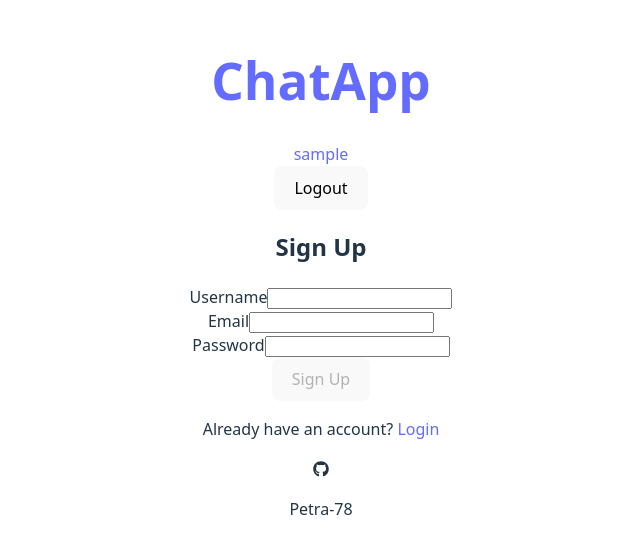
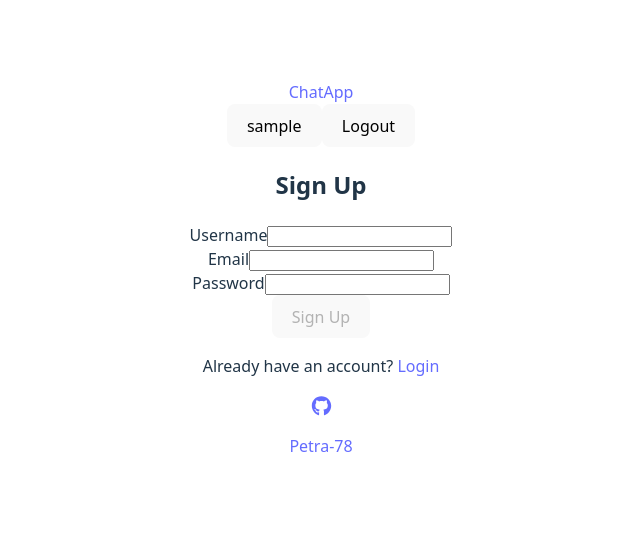
Before and after one commit to Petra-78/messaging-app, a React app in the folder frontend/: page /signup in a window 1280 px wide. Shown: the part 123-676 px from the top of the page, without its empty margins (319-959 px from the left). Built offline with nearby package versions, Linux system fonts and the light colour scheme; sample sign-in values are in the browser's storage; the HTML template or start-up script is replaced by a standard one.

Commit message:
Add tailwind css

```diff
--- a/frontend/src/components/Error.jsx
+++ b/frontend/src/components/Error.jsx
@@ -2,11 +2,15 @@ import { Link } from "react-router";
 
 export default function Error() {
   return (
-    <div>
-      <h1>Uh oh...</h1>
-      <h2>Something must have went wrong :(</h2>
+    <div className="flex flex-col items-center justify-center min-h-screen bg-gray-50 text-center px-4">
+      <h1 className="text-5xl font-bold text-black-600 mb-4">Uh oh...</h1>
+      <h2 className="text-xl text-gray-700 mb-6">
+        Something must have gone wrong :(
+      </h2>
       <Link to="/">
-        <button>Return to homepage</button>
+        <button className="px-6 py-3 bg-blue-600 text-white rounded-lg hover:bg-blue-700 transition">
+          Return to homepage
+        </button>
       </Link>
     </div>
   );
--- a/frontend/src/components/Footer.jsx
+++ b/frontend/src/components/Footer.jsx
@@ -3,9 +3,18 @@ import { faGithub } from "@fortawesome/free-brands-svg-icons";
 
 export default function Footer() {
   return (
-    <div>
-      <FontAwesomeIcon icon={faGithub} />
-      <p>Petra-78</p>
-    </div>
+    <footer className="bg-gray-100 py-4 mt-8">
+      <div className="container mx-auto flex items-center justify-center gap-2 text-gray-700">
+        <a
+          href="https://github.com/Petra-78"
+          target="_blank"
+          rel="noopener noreferrer"
+          className="flex hover:text-gray-900 transition-colors"
+        >
+          <FontAwesomeIcon icon={faGithub} size="lg" />
+          <p className="text-sm">Petra-78</p>
+        </a>
+      </div>
+    </footer>
   );
 }
--- a/frontend/src/components/Navbar.jsx
+++ b/frontend/src/components/Navbar.jsx
@@ -17,29 +17,51 @@ export default function Navbar({
     navigate("/login");
   };
   return (
-    <>
+    <header className="bg-white shadow-md px-6 py-4 flex items-center justify-between">
       <div>
-        <div>
-          <Link to={"/"} onClick={() => setSelectedUser(null)}>
-            <h1>ChatApp</h1>
-          </Link>
-        </div>
+        <Link
+          to="/"
+          onClick={() => setSelectedUser(null)}
+          className="text-2xl font-bold text-blue-600 hover:text-blue-800 transition-colors"
+        >
+          ChatApp
+        </Link>
+      </div>
+
+      <div className="flex items-center gap-4">
         {user ? (
           <>
-            <Link onClick={() => setShowUserInfo(!showUserInfo)}>
-              {" "}
-              <div>{user.username}</div>
-            </Link>
+            <button
+              onClick={() => setShowUserInfo(!showUserInfo)}
+              className="px-4 py-2 bg-gray-100 rounded-lg hover:bg-gray-200 transition"
+            >
+              {user.username}
+            </button>
 
-            <button onClick={handleLogout}>Logout</button>
+            <button
+              onClick={handleLogout}
+              className="px-4 py-2 bg-red-500 text-white rounded-lg hover:bg-red-600 transition"
+            >
+              Logout
+            </button>
           </>
         ) : (
           <>
-            <Link to="/login">Login</Link>
-            <Link to="/signup">Sign up</Link>
+            <Link
+              to="/login"
+              className="px-4 py-2 bg-blue-500 text-white rounded-lg hover:bg-blue-600 transition"
+            >
+              Login
+            </Link>
+            <Link
+              to="/signup"
+              className="px-4 py-2 bg-green-500 text-white rounded-lg hover:bg-green-600 transition"
+            >
+              Sign up
+            </Link>
           </>
         )}
       </div>
-    </>
+    </header>
   );
 }
--- a/frontend/src/components/Sidebar.jsx
+++ b/frontend/src/components/Sidebar.jsx
@@ -43,34 +43,35 @@ export default function Sidebar({ selectedUser, setSelectedUser }) {
   );
 
   return (
-    <div>
-      <h2>Users</h2>
+    <div className="w-64 bg-white shadow-md rounded-lg p-4 flex flex-col">
+      <h2 className="text-xl font-semibold mb-4 text-gray-800">Users</h2>
 
       <input
         type="text"
         placeholder="Search users..."
         value={search}
         onChange={(e) => setSearch(e.target.value)}
-        style={{ marginBottom: "10px", padding: "5px", width: "100%" }}
         disabled={loading}
+        className="mb-4 px-3 py-2 w-full border border-gray-300 rounded-lg focus:outline-none focus:ring-2 focus:ring-blue-500 disabled:bg-gray-100"
       />
 
-      {loading && <p>Loading...</p>}
-
-      {!loading && error && <p>{error}</p>}
-
+      {loading && <p className="text-gray-500 text-sm mb-2">Loading...</p>}
+      {!loading && error && (
+        <p className="text-red-500 text-sm mb-2">{error}</p>
+      )}
       {!loading && !error && filteredUsers.length === 0 && (
-        <p>No users found</p>
+        <p className="text-gray-500 text-sm mb-2">No users found</p>
       )}
 
       {!loading && !error && filteredUsers.length > 0 && (
-        <ul>
+        <ul className="flex flex-col gap-2 overflow-y-auto max-h-80">
           {filteredUsers.map((u) => (
             <li key={u.id}>
               <button
                 onClick={() =>
                   setSelectedUser({ id: u.id, username: u.username })
                 }
+                className="w-full text-left px-3 py-2 rounded-lg hover:bg-blue-100 transition-colors"
               >
                 {u.username}
               </button>
```
